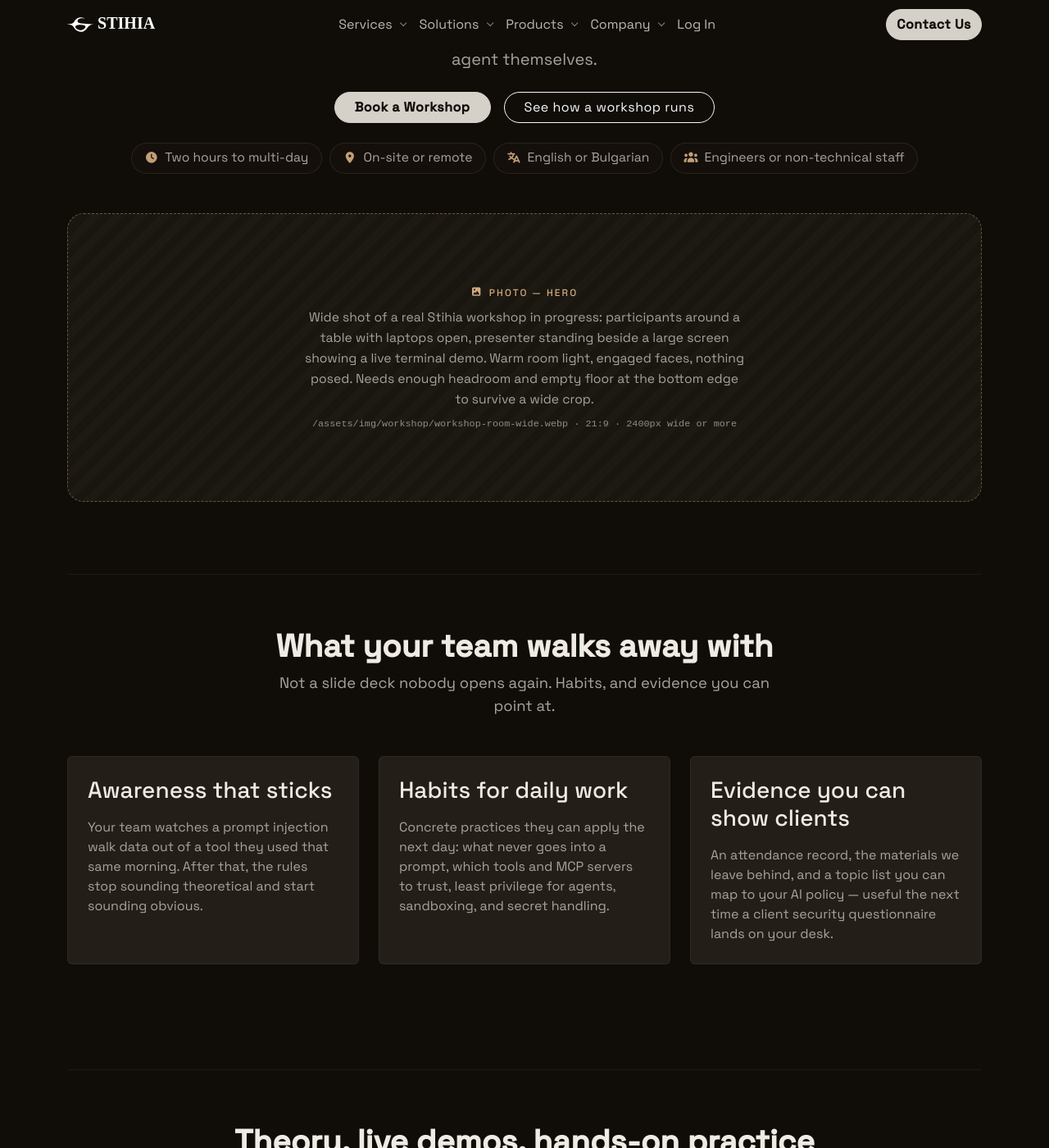
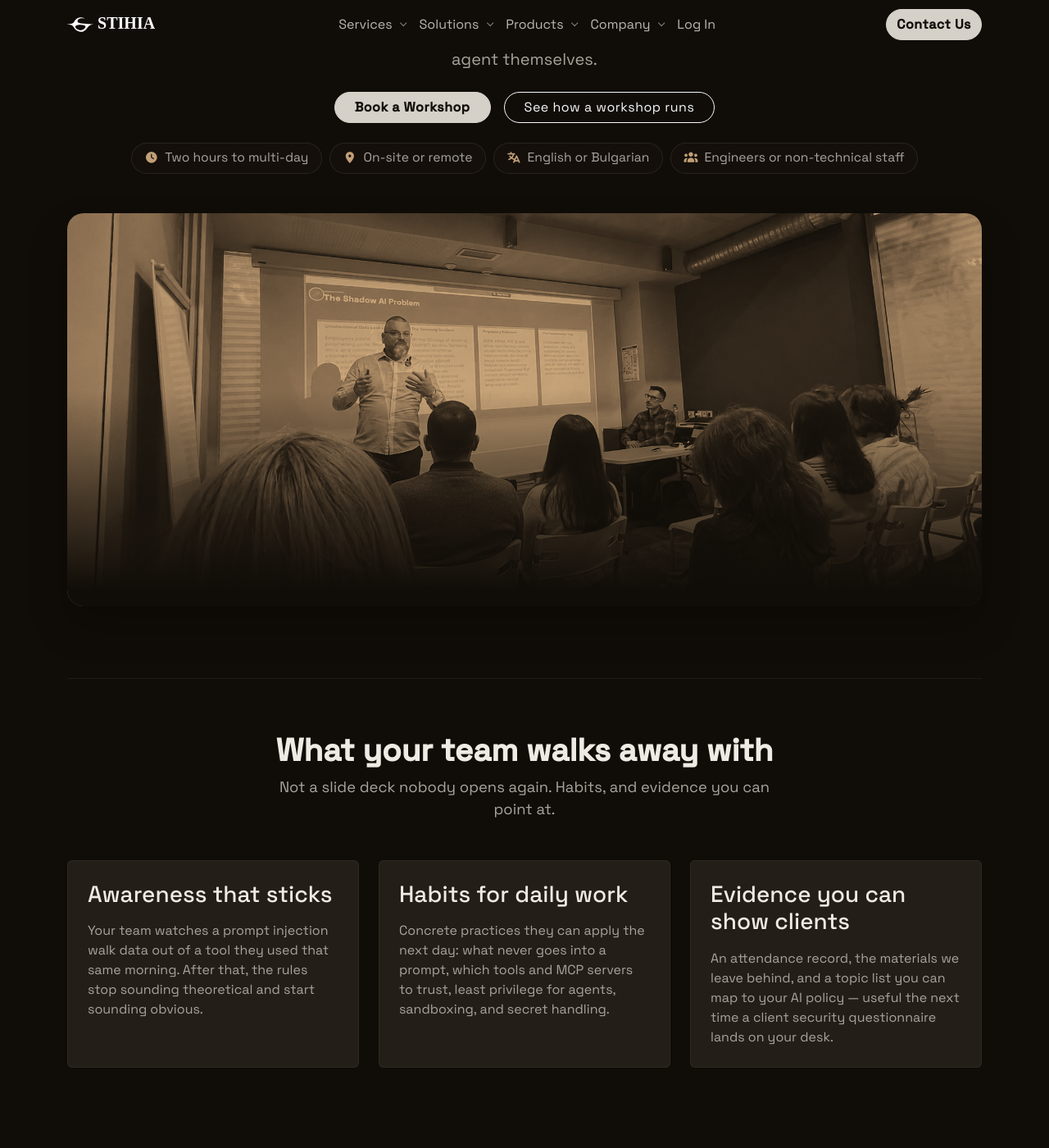
Before and after one commit to stihia-ai/stihia-ai.github.io, a Jekyll site: the page built from services/workshop.html, in a window 1280 px wide and 1400 px high, scrolled down 406 px. Shown: the whole window at 82% size. Built offline with Jekyll 4.4.1, drawn with Linux system fonts in a browser that asks for light colours; nearby versions of some CDN libraries; some web fonts are replaced.

Commit message:
feat(services): implement hero image for workshop page with new styling

```diff
--- a/assets/css/main.css
+++ b/assets/css/main.css
@@ -503,6 +503,37 @@ main [id] {
   background-position: center;
   width: 100%;
   aspect-ratio: 16 / 9;
+}
+
+/* Hero photo — a cinematic plate rather than a card: no padding, panel,
+   or accent chrome (that "bubble" recipe stays on the stage cards).
+   Just the photo itself, a moderate radius, and a deep soft shadow,
+   with the bottom edge dissolving into the page background so the image
+   grounds the hero instead of floating in a frame below it. */
+.hero-image-frame {
+  position: relative;
+  border-radius: var(--radius-card-sm);
+  box-shadow: 0 24px 48px var(--color-card-deep-shadow);
+  overflow: hidden;
+}
+
+.hero-image-frame img {
+  display: block;
+  width: 100%;
+}
+
+/* Bottom fade into the page background */
+.hero-image-frame::after {
+  content: "";
+  position: absolute;
+  inset: 0;
+  background: linear-gradient(
+    180deg,
+    transparent 45%,
+    color-mix(in srgb, var(--color-bg) 55%, transparent) 72%,
+    var(--color-bg) 96%
+  );
+  pointer-events: none;
 }
 
 .hero-facts {
--- a/services/workshop.html
+++ b/services/workshop.html
@@ -72,23 +72,9 @@ canonical_redirect: true
     </div>
     <div class="row mt-5">
       <div class="col-sm">
-        <!-- REPLACE: hero photo -->
-        <div class="media-placeholder media-placeholder-wide">
-          <span class="media-placeholder-label">
-            <i class="fa fa-image" aria-hidden="true"></i>
-            Photo — hero
-          </span>
-          <p class="media-placeholder-text">
-            Wide shot of a real Stihia workshop in progress: participants
-            around a table with laptops open, presenter standing beside a
-            large screen showing a live terminal demo. Warm room light,
-            engaged faces, nothing posed. Needs enough headroom and empty
-            floor at the bottom edge to survive a wide crop.
-          </p>
-          <p class="media-placeholder-meta">
-            /assets/img/workshop/workshop-room-wide.webp &middot; 21:9
-            &middot; 2400px wide or more
-          </p>
+        <div class="hero-image-frame">
+          <img src="/assets/img/workshop/workshop-hero.webp" alt="Stihia AI security workshop in progress"
+            class="img-fluid img-monochrome" width="1915" height="821" />
         </div>
       </div>
     </div>
```
Also changed, not shown: AGENTS.md (+2 -0 lines), assets/img/workshop/workshop-hero.webp (added).
